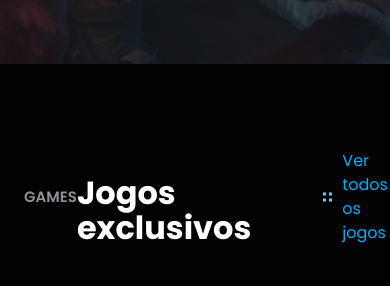
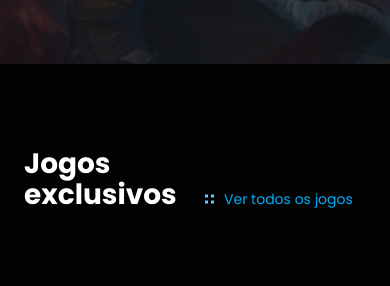
Before and after one commit to cindyhanae/blizzard-project, a website: page index.html in a window 390 px wide. Shown: the part 558-844 px from the top of the page. Drawn offline with Linux system fonts and the light colour scheme.

Commit message:
games top responsive

```diff
--- a/index.html
+++ b/index.html
@@ -383,7 +383,7 @@
           </ul>
           <a href="" class="btn-all-games">
             <img src="./assets/icon-group-blue.svg" alt="Ícone de menu">
-            Ver todos os jogos
+            <span>Ver todos os jogos</span>
           </a>
         </div>
       </div>
--- a/scss/_home.scss
+++ b/scss/_home.scss
@@ -283,6 +283,7 @@
   margin-top: 8.5rem;
   padding-bottom: 10.7rem;
   .s-games_top{
+    width: 100%;
     @include flex(row, flex-end, space-between);
   }
 }
@@ -290,6 +291,7 @@
 .s-games_top_left{
   width: 100%;
   max-width: 39.9rem;
+  margin-right: 9.8rem;
   @include flex(row, flex-start, space-between);
 
   span{
@@ -316,12 +318,14 @@
   max-width: 75.2rem;
   display: flex;
   justify-content: space-between;
+  align-items: center;
 
   ul{
     display: flex;
     gap: 2.4rem;
     width: 100%;
     max-width: 16rem;
+    margin-right: 9rem;
 
     li{
       a{
@@ -339,11 +343,15 @@
   }
   .btn-all-games{
     display: flex;
-    gap: 1rem;
-    color: $primary-default;
-    font-size: 1.6rem;
-    font-weight: 400;
-    line-height: 2.4rem;
+    span{
+      color: $primary-default;
+      font-size: 1.6rem;
+      font-weight: 400;
+      line-height: 2.4rem;
+      margin-left: 1rem;
+      display: inline-block;
+      width: 14.8rem;
+    }
   }
 }
 
@@ -376,6 +384,40 @@
   }
 }
 
+@media(max-width: 1024px){
+  .s-games_top_left{
+    max-width: 17.5rem;
+    margin-right: 2rem;
+
+    span{
+      display: none;
+    }
+  }
+
+  .s-games_top_right{
+    max-width: 42.6rem;
+  }
+}
+
+@media(max-width: 750px){
+  .s-games_top_left{
+    h2{
+      font-size: 2.8rem;
+    }
+  }
+
+  .s-games_top_right{
+    ul{
+      display: none;
+    }
+    .btn-all-games{
+      margin-left: auto;
+      span{
+        font-size: 1.4rem;
+      }
+    }
+  }
+}
 
 // ******** DOWNLOADS SECTION ********
 .s-download{
```
Also changed, not shown: css/main.css.
